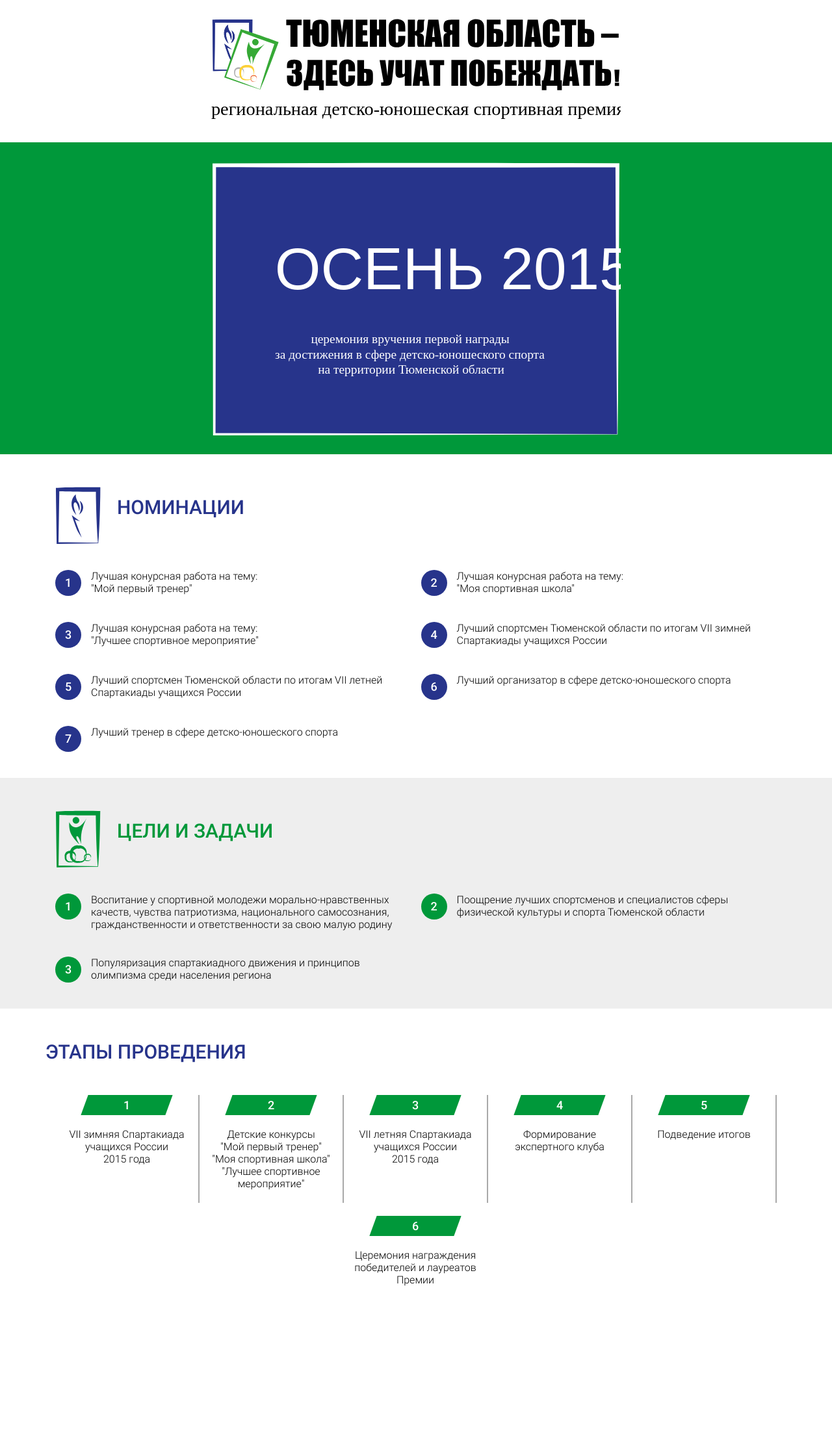
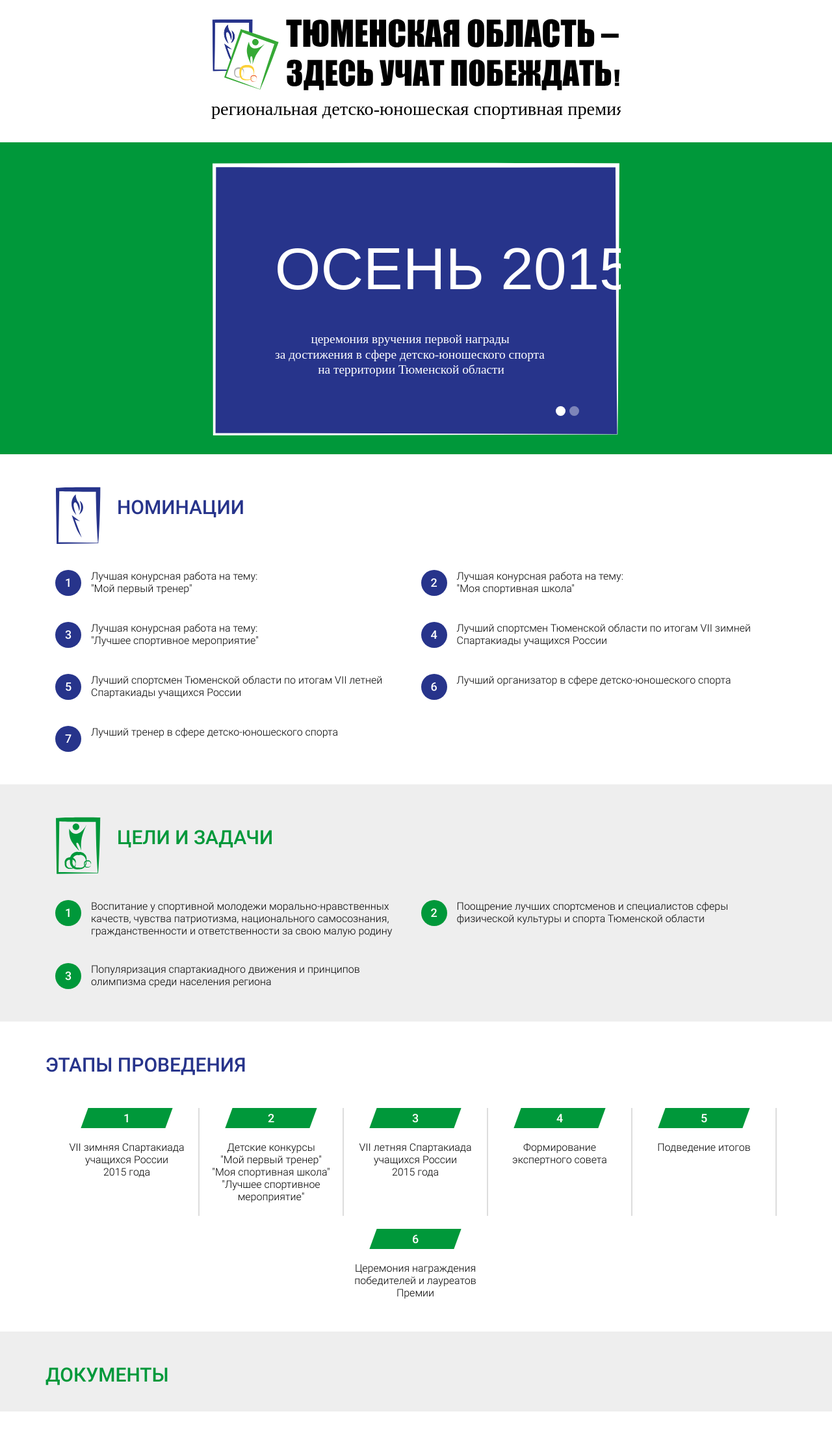
Before and after one commit to kib357/osdusshorAwards, a website: page dist/index.html in a window 1280 px wide. Shown: the part 53-2272 px from the top of the page at 65% size. Before the commit the page ends 2072 px from the top, so only its background shows below. Drawn offline with nearby package versions, Linux system fonts and the light colour scheme.

Commit message:
carousel - v0.1

```diff
--- a/bower.json
+++ b/bower.json
@@ -5,6 +5,8 @@
   "homepage": "https://github.com/kib357/osdusshorAwards",
   "license": "",
   "dependencies": {
-    "normalize.css": "~3.0.3"
+    "normalize.css": "~3.0.3",
+    "scrollReveal.js": "~2.3.2",
+    "velocity": "~1.2.2"
   }
 }
--- a/dist/css/app.css
+++ b/dist/css/app.css
@@ -143,10 +143,26 @@
   src: url('../fonts/Roboto-BlackItalic.eot');
   src: url('../fonts/Roboto-BlackItalic.eot?#iefix') format('embedded-opentype'), url('../fonts/Roboto-BlackItalic.woff2') format('woff2'), url('../fonts/Roboto-BlackItalic.woff') format('woff'), url('../fonts/Roboto-BlackItalic.ttf') format('truetype'), url('../fonts/Roboto-BlackItalic.svg#Roboto') format('svg');
 }
+#c-slide-1 span {
+  position: absolute;
+  bottom: 55px;
+  text-align: center;
+  color: white;
+  right: 10px;
+  font-size: 1.5vw;
+}
+@media (min-width: 730px) {
+  #c-slide-1 span {
+    font-size: 11px;
+  }
+}
 body {
   padding-top: 50px;
   font-family: "Roboto", "Helvetica Neue", Helvetica, Arial, sans-serif;
   font-size: 16px;
+}
+.disable-hover {
+  pointer-events: none;
 }
 * {
   -webkit-box-sizing: border-box;
@@ -189,11 +205,16 @@ h6 {
   height: 50px;
 }
 .navbar ul.nav {
-  list-style: none;
+  display: none;
+  height: 50px;
   margin: 0 auto;
   padding: 0;
-  height: 50px;
-  display: flex;
+  list-style: none;
+}
+@media (min-width: 992px) {
+  .navbar ul.nav {
+    display: flex;
+  }
 }
 .navbar ul.nav li {
   display: flex;
@@ -284,80 +305,133 @@ h6 {
   text-align: center;
   background: #000;
 }
-.jumbo-1 {
+.carousel {
+  position: relative;
+}
+.carousel .c-slide {
+  position: absolute;
+  top: 0;
+  left: 0;
+  right: 0;
+  opacity: 0;
+  transition: opacity 0.3s linear;
+  -webkit-transition: opacity 0.3s linear;
+}
+.carousel .c-slide img {
+  width: 100%;
+}
+.carousel .c-slide:first-child {
+  position: inherit;
+}
+.carousel .c-slide.active {
+  opacity: 1;
+}
+.carousel .c-indicators {
+  position: absolute;
+  bottom: 15px;
+  right: 10%;
+  z-index: 15;
+  padding-left: 0;
+  text-align: center;
+  list-style: none;
+}
+.carousel .c-indicators li {
+  display: inline-block;
+  width: 15px;
+  height: 15px;
+  margin: 1px;
+  text-indent: -999px;
+  cursor: pointer;
+  background-color: #fff\9;
+  background-color: rgba(255, 255, 255, 0.4);
+  border-radius: 15px;
+}
+.carousel .c-indicators li.active {
+  background-color: #fff;
+}
+.landing h2 {
+  text-transform: uppercase;
+}
+.landing > div {
   padding: 30px 0;
 }
-.jumbo-1 .title {
+.landing > div h2 {
+  color: #27348b;
+}
+.landing > div .circle {
+  background-color: #27348b;
+}
+.landing > div:nth-child(2n+0) {
+  background-color: #eeeeee;
+}
+.landing > div:nth-child(2n+0) h2 {
+  color: #00983a;
+}
+.landing > div:nth-child(2n+0) .circle {
+  background-color: #00983a;
+}
+.landing .jumbo-1 .title {
   margin: 0 auto;
-  width: 630px;
+  width: 90%;
 }
-.jumbo-2 {
-  background-color: #00983a;
-  padding: 30px 0;
+@media (min-width: 700px) {
+  .landing .jumbo-1 .title {
+    width: 630px;
+  }
 }
-.jumbo-2 .carousel {
+.landing .jumbo-2 {
+  background-color: #00983a !important;
+}
+.landing .jumbo-2 .carousel-container {
   margin: 0 auto;
-  width: 630px;
-  height: 420px;
+  width: 90%;
 }
-.list-block {
-  padding-top: 30px;
-  padding-bottom: 20px;
+@media (min-width: 700px) {
+  .landing .jumbo-2 .carousel-container {
+    width: 630px;
+    height: 420px;
+  }
 }
-.list-block .container {
+.landing .list-block .container {
   position: relative;
 }
-.list-block .img-header {
+.landing .list-block .img-header {
   position: absolute;
+  left: 30px;
+  width: 40px;
 }
-.list-block h2 {
-  text-transform: uppercase;
-  margin-left: 110px;
+@media (min-width: 700px) {
+  .landing .list-block .img-header {
+    width: 70px;
+  }
+}
+.landing .list-block h2 {
+  margin-left: 80px;
+  padding-bottom: 20px;
   padding-top: 15px;
-  padding-bottom: 50px;
 }
-.nominations .img-header {
-  left: 30px;
+@media (min-width: 700px) {
+  .landing .list-block h2 {
+    margin-left: 110px;
+    padding-bottom: 50px;
+  }
 }
-.nominations h2 {
-  color: #27348b;
-}
-.nominations .circle {
-  background-color: #27348b;
-}
-.goals {
-  background-color: #eeeeee;
-}
-.goals .img-header {
-  left: 30px;
-}
-.goals h2 {
-  color: #00983a;
-}
-.goals .circle {
-  background-color: #00983a;
-}
-.stages {
-  padding-top: 30px;
-  padding-bottom: 20px;
-}
-.stages h2 {
-  color: #27348b;
-  text-transform: uppercase;
-}
-.stages .stages-list {
+.landing .stages .stages-list {
   display: flex;
   justify-content: center;
   flex-wrap: wrap;
   margin-top: 30px;
+  text-align: center;
 }
-.stages .stages-list > div {
+.landing .stages .stages-list > div {
   flex-shrink: 0;
+  display: inline-block;
+  vertical-align: top;
 }
-.stages .stages-list .stage {
+.landing .stages .stages-list .stage {
   width: 220px;
 }
-.stages .stages-list .stage .number {
+.landing .stages .stages-list .stage .number {
   margin: 20px auto 0;
   width: 130px;
   background-color: #00983a;
@@ -367,7 +441,7 @@ h6 {
   -o-transform: skew(-20deg);
   transform: skew(-20deg);
 }
-.stages .stages-list .stage .number span {
+.landing .stages .stages-list .stage .number span {
   display: inline-block;
   padding: 5px;
   color: white;
@@ -378,20 +452,20 @@ h6 {
   -o-transform: skew(20deg);
   transform: skew(20deg);
 }
-.stages .stages-list .stage .title {
+.landing .stages .stages-list .stage .title {
   margin: 20px 10px;
   text-align: center;
   font-weight: 300;
 }
-.stages .stages-list .vhr {
+.landing .stages .stages-list .vhr {
   margin-top: 20px;
   border: 1px solid transparent;
 }
 @media (min-width: 475px) {
-  .stages .stages-list .vhr {
-    border: 1px solid darkgray;
+  .landing .stages .stages-list .vhr {
+    border: 1px solid #dddddd;
   }
 }
-.stages .stages-list .vhr:last-child {
+.landing .stages .stages-list .vhr:last-child {
   border: 1px solid transparent;
 }
--- a/dist/css/app.less
+++ b/dist/css/app.less
@@ -1,5 +1,6 @@
 @import "../bower/normalize.css/normalize.css";
 @import "roboto";
+@import "slides";
 
 @baseBlue: #27348B;
 @baseGreen: #00983A;
@@ -10,11 +11,16 @@ body {
   font-size: 16px;
 }
 
+.disable-hover {
+  pointer-events: none;
+}
+
 * {
   -webkit-box-sizing: border-box;
   -moz-box-sizing: border-box;
   box-sizing: border-box;
 }
+
 *:before,
 *:after {
   -webkit-box-sizing: border-box;
@@ -49,11 +55,15 @@ h1, h2, h3, h4, h5, h6 {
   height: @navbar-height;
 
   ul.nav {
-    list-style: none;
+    display: none;
+    @media (min-width: 992px) {
+      display: flex;
+    }
+    height: @navbar-height;
     margin: 0 auto;
     padding: 0;
-    height: @navbar-height;
-    display: flex;
+    list-style: none;
+
     li {
       display: flex;
       align-items: center;
@@ -114,7 +124,7 @@ h1, h2, h3, h4, h5, h6 {
     cursor: pointer;
 
     &:hover {
-      background-color: rgba(200,200,200,0.2);
+      background-color: rgba(200, 200, 200, 0.2);
     }
   }
   .ordered-block {
@@ -130,8 +140,7 @@ h1, h2, h3, h4, h5, h6 {
   }
 }
 
-.circle
-{
+.circle {
   width: 40px;
   height: 40px;
   border-radius: 20px;
@@ -143,47 +152,61 @@ h1, h2, h3, h4, h5, h6 {
   background: #000;
 }
 
-@fixed-width: 630px;
-
-.jumbo-1 {
-  padding: 30px 0;
-  .title {
-    margin: 0 auto;
-    width: @fixed-width;
+.carousel {
+  position: relative;
+  .c-slide {
+    position: absolute;
+    top: 0;
+    left: 0;
+    right: 0;
+    img {
+      width: 100%;
+    }
+    &:first-child {
+      position: inherit;
+    }
+    opacity: 0;
+    transition: opacity 0.3s linear;
+    -webkit-transition: opacity 0.3s linear;
+    &.active {
+      opacity: 1;
     }
   }
 
-.jumbo-2 {
-  background-color: @baseGreen;
-  padding: 30px 0;
-  .carousel {
-    margin: 0 auto;
-    width: @fixed-width;
-    height: 420px;
+  .c-indicators {
+    position: absolute;
+    bottom: 15px;
+    right: 10%;
+    z-index: 15;
+    padding-left: 0;
+    text-align: center;
+    list-style: none;
+
+    li {
+      display: inline-block;
+      width: 15px;
+      height: 15px;
+      margin: 1px;
+      text-indent: -999px;
+      cursor: pointer;
+      background-color: #fff\9;
+      background-color: rgba(255,255,255,0.4);
+      border-radius: 15px;
+
+      &.active {
+        background-color: #fff;
+      }
+    }
   }
 }
 
-.list-block {
-  padding-top: 30px;
-  padding-bottom: 20px;
-  .container {
-    position: relative;
-  }
-  .img-header {
-    position: absolute;
-  }
+.landing {
   h2 {
     text-transform: uppercase;
-    margin-left: 110px;
-    padding-top: 15px;
-    padding-bottom: 50px;
-  }
   }
 
-.nominations {
-  .img-header {
-    left: 30px;
-  }
+  & > div {
+    padding: 30px 0;
     h2 {
       color: @baseBlue;
     }
@@ -191,35 +214,80 @@ h1, h2, h3, h4, h5, h6 {
       background-color: @baseBlue;
     }
   }
-
-.goals {
-  background-color: #eeeeee;
-  .img-header {
-    left: 30px;
-  }
+  & > div:nth-child(2n+0) {
     h2 {
       color: @baseGreen;
     }
     .circle {
       background-color: @baseGreen;
     }
+    background-color: #eeeeee;
+  }
+
+  @fixed-width: 630px;
+
+  .jumbo-1 {
+    .title {
+      margin: 0 auto;
+      width: 90%;
+      @media (min-width: 700px) {
+        width: @fixed-width;
+      }
+    }
+  }
+
+  .jumbo-2 {
+    background-color: @baseGreen !important;
+    .carousel-container {
+      margin: 0 auto;
+      width: 90%;
+      @media (min-width: 700px) {
+        width: @fixed-width;
+        height: 420px;
+      }
+    }
+  }
+
+  .list-block {
+    .container {
+      position: relative;
+    }
+    .img-header {
+      position: absolute;
+      left: 30px;
+      width: 40px;
+      @media (min-width: 700px) {
+        width: 70px;
+      }
+    }
+    h2 {
+      margin-left: 80px;
+      padding-bottom: 20px;
+      padding-top: 15px;
+      @media (min-width: 700px) {
+        margin-left: 110px;
+        padding-bottom: 50px;
+      }
+    }
+  }
+
+  .nominations {
+  }
+
+  .goals {
   }
 
   .stages {
-  padding-top: 30px;
-  padding-bottom: 20px;
-
-  h2 {
-    color: @baseBlue;
-    text-transform: uppercase;
-  }
     .stages-list {
       display: flex;
       justify-content: center;
       flex-wrap: wrap;
       margin-top: 30px;
+      text-align: center;
       & > div {
         flex-shrink: 0;
+        display: inline-block;
+        vertical-align: top;
       }
       .stage {
         width: 220px;
@@ -254,7 +322,7 @@ h1, h2, h3, h4, h5, h6 {
         margin-top: 20px;
         border: 1px solid transparent;
         @media (min-width: 475px) {
-        border: 1px solid darkgray;
+          border: 1px solid #dddddd;
         }
         &:last-child {
           border: 1px solid transparent;
@@ -262,3 +330,4 @@ h1, h2, h3, h4, h5, h6 {
       }
     }
   }
+}
--- /dev/null
+++ b/dist/css/slides.css
@@ -0,0 +1,13 @@
+#c-slide-1 span {
+  position: absolute;
+  bottom: 55px;
+  text-align: center;
+  color: white;
+  right: 10px;
+  font-size: 1.5vw;
+}
+@media (min-width: 730px) {
+  #c-slide-1 span {
+    font-size: 11px;
+  }
+}
--- /dev/null
+++ b/dist/css/slides.less
@@ -0,0 +1,13 @@
+#c-slide-1 {
+  span {
+    position: absolute;
+    bottom: 55px;
+    text-align: center;
+    color: white;
+    right: 10px;
+    font-size: 1.5vw;
+    @media (min-width: 730px) {
+      font-size: 11px;
+    }
+  }
+}
--- a/dist/index.html
+++ b/dist/index.html
@@ -2,6 +2,7 @@
 <html>
 <head lang="en">
     <meta charset="UTF-8">
+    <meta name="viewport" content="width=device-width, initial-scale=1">
     <title>Тюменская область - здесь учать побеждать! Региональная детско-юношеская спортинвая премия - 2015</title>
 
     <link rel="stylesheet" href="css/app.css">
@@ -36,25 +37,39 @@
         </ul>
     </div>
 </div>
+<div class="landing">
     <div class="jumbo-1">
         <div class="title">
             <img src="img/jumbo.svg" alt="title"/>
         </div>
     </div>
     <div class="jumbo-2">
+        <div class="carousel-container">
             <div class="carousel">
-        <div class="slide">
-            <img src="img/carousel1.svg" alt="carousel1"/>
+                <div class="c-slide" id="c-slide-0">
+                    <img src="img/carousel1.svg" alt="slide0"/>
+                </div>
+                <div class="c-slide" id="c-slide-1">
+                    <span>Степан Парфёнов <br/>
+                    на соревнованиях II этапа VII зимней <br/>
+                    Спартакиады учащихся России <br/>
+                    по биатлону</span>
+                    <img src="img/slide1.jpg" alt="slide1"/>
+                </div>
+                <ol class="c-indicators">
+                    <li data-slide-to="0" class="c-indicator"></li>
+                    <li data-slide-to="1" class="c-indicator"></li>
+                </ol>
             </div>
         </div>
     </div>
     <div class="list-block nominations">
         <div class="container">
-        <img src="img/fire.svg" width="70px" alt="nominations" class="img-header"/>
+            <img src="img/fire.svg" alt="nominations" class="img-header"/>
 
             <h2>Номинации</h2>
 
-        <div class="two-columns">
+            <div data-sr="" class="two-columns">
                 <div class="ordered-block">
                     <div class="circle">1</div>
                     <div>
@@ -102,15 +117,16 @@
     </div>
     <div class="list-block goals">
         <div class="container">
-        <img src="img/man.svg" width="70px" alt="goals" class="img-header"/>
+            <img src="img/man.svg" alt="goals" class="img-header"/>
 
             <h2>Цели и задачи</h2>
 
-        <div class="two-columns">
+            <div data-sr="" class="two-columns">
                 <div class="ordered-block">
                     <div class="circle">1</div>
                     <div>
-                    Воспитание у спортивной молодежи морально-нравственных качеств, чувства патриотизма, национального
+                        Воспитание у спортивной молодежи морально-нравственных качеств, чувства патриотизма,
+                        национального
                         самосознания, гражданственности и ответственности за свою малую родину
                     </div>
                 </div>
@@ -138,7 +154,7 @@
                     <div class="number">
                         <span>1</span>
                     </div>
-                <div class="title">
+                    <div data-sr='spin 180deg' class="title">
                         VII зимняя Спартакиада <br/>
                         учащихся России <br/>
                         2015 года
@@ -149,7 +165,7 @@
                     <div class="number">
                         <span>2</span>
                     </div>
-                <div class="title">
+                    <div data-sr='spin 180deg wait 0.2s' class="title">
                         Детские конкурсы <br/>
                         "Мой первый тренер" <br/>
                         "Моя спортивная школа" <br/>
@@ -162,7 +178,7 @@
                     <div class="number">
                         <span>3</span>
                     </div>
-                <div class="title">
+                    <div data-sr='spin 180deg wait 0.4s' class="title">
                         VII летняя Спартакиада <br/>
                         учащихся России <br/>
                         2015 года
@@ -173,9 +189,9 @@
                     <div class="number">
                         <span>4</span>
                     </div>
-                <div class="title">
+                    <div data-sr='spin 180deg wait 0.6s' class="title">
                         Формирование <br/>
-                    экспертного клуба
+                        экспертного совета
                     </div>
                 </div>
                 <div class="vhr"></div>
@@ -183,7 +199,7 @@
                     <div class="number">
                         <span>5</span>
                     </div>
-                <div class="title">
+                    <div data-sr='spin 180deg wait 0.8s' class="title">
                         Подведение итогов
                     </div>
                 </div>
@@ -192,7 +208,7 @@
                     <div class="number">
                         <span>6</span>
                     </div>
-                <div class="title">
+                    <div data-sr='spin 180deg wait 1.0s' class="title">
                         Церемония награждения <br/>
                         победителей и лауреатов <br/>
                         Премии
@@ -202,5 +218,34 @@
             </div>
         </div>
     </div>
+    <div class="docs">
+        <div class="container">
+            <h2>Документы</h2>
+        </div>
+    </div>
+    <div class="docs">
+        <div class="container">
+            <h2>Экспертный совет</h2>
+        </div>
+    </div>
+    <div class="partners">
+        <div class="container">
+            <h2>Партнеры</h2>
+        </div>
+    </div>
+    <div class="contacts">
+        <div class="container">
+            <h2>Контакты</h2>
+            <!--<<script type="text/javascript" charset="utf-8" src="https://api-maps.yandex.ru/services/constructor/1.0/js/?sid=cx0X_b0C3YeQXmfwj1y2lGxYXuhWuwgP&width=600&height=450"></script>-->
+            <img src="https://api-maps.yandex.ru/services/constructor/1.0/static/?sid=cx0X_b0C3YeQXmfwj1y2lGxYXuhWuwgP&width=600&height=450"
+                 alt=""/>
+        </div>
+    </div>
+</div>
+<script src="bower/scrollReveal.js/dist/scrollReveal.min.js"></script>
+<script src="js/app.js"></script>
+<script>
+    window.sr = new scrollReveal();
+</script>
 </body>
 </html>
--- a/dist/js/app.js
+++ b/dist/js/app.js
@@ -2,6 +2,66 @@
  * Created by kib357 on 15/07/15.
  */
 
-setInterval(function () {
+(function () {
+    'use strict';
 
-}, 50);
+    var body = document.body,
+        scrollTimer,
+        slideTimer,
+        slidesCount = 2,
+        nextSlideInterval = 7000;
+
+    var showSlide = function (slideNumber) {
+        var slides = document.getElementsByClassName('c-slide');
+        var indicators = document.getElementsByClassName('c-indicator');
+        for (var i = 0; i < slides.length; i++) {
+            if (i == (slideNumber || 0)) {
+                slides[i].classList.add('active');
+                indicators[i].classList.add('active');
+            } else {
+                slides[i].classList.remove('active');
+                indicators[i].classList.remove('active');
+            }
+        }
+
+        clearTimeout(slideTimer);
+        slideTimer = setTimeout(nextSlide, nextSlideInterval);
+    };
+
+    var nextSlide = function () {
+        var slides = document.getElementsByClassName('c-slide');
+        for (var i = 0; i < slides.length; i++) {
+            if (slides[i].classList.contains('active')) {
+                showSlide(i + 1 < slidesCount ? i + 1 : 0);
+                return;
+            }
+        }
+    };
+
+    setTimeout(showSlide, 30);
+
+    var indicatorClick = function (e) {
+        var indicator = e.target;
+        if (indicator) {
+            var slideNumber = indicator.getAttribute('data-slide-to');
+            showSlide(slideNumber);
+        }
+    };
+
+    var indicators = document.getElementsByClassName('c-indicator');
+    for (var i = 0; i < indicators.length; i++) {
+        indicators[i].addEventListener('click', indicatorClick);
+    }
+
+
+    window.addEventListener('scroll', function() {
+        clearTimeout(scrollTimer);
+        if(!body.classList.contains('disable-hover')) {
+            body.classList.add('disable-hover')
+        }
+
+        scrollTimer = setTimeout(function(){
+            body.classList.remove('disable-hover')
+        },500);
+    }, false);
+})();
```
Also changed, not shown: dist/img/slide1.jpg (added), 1 other file. Lines whose indentation alone changed are shown as unchanged.
